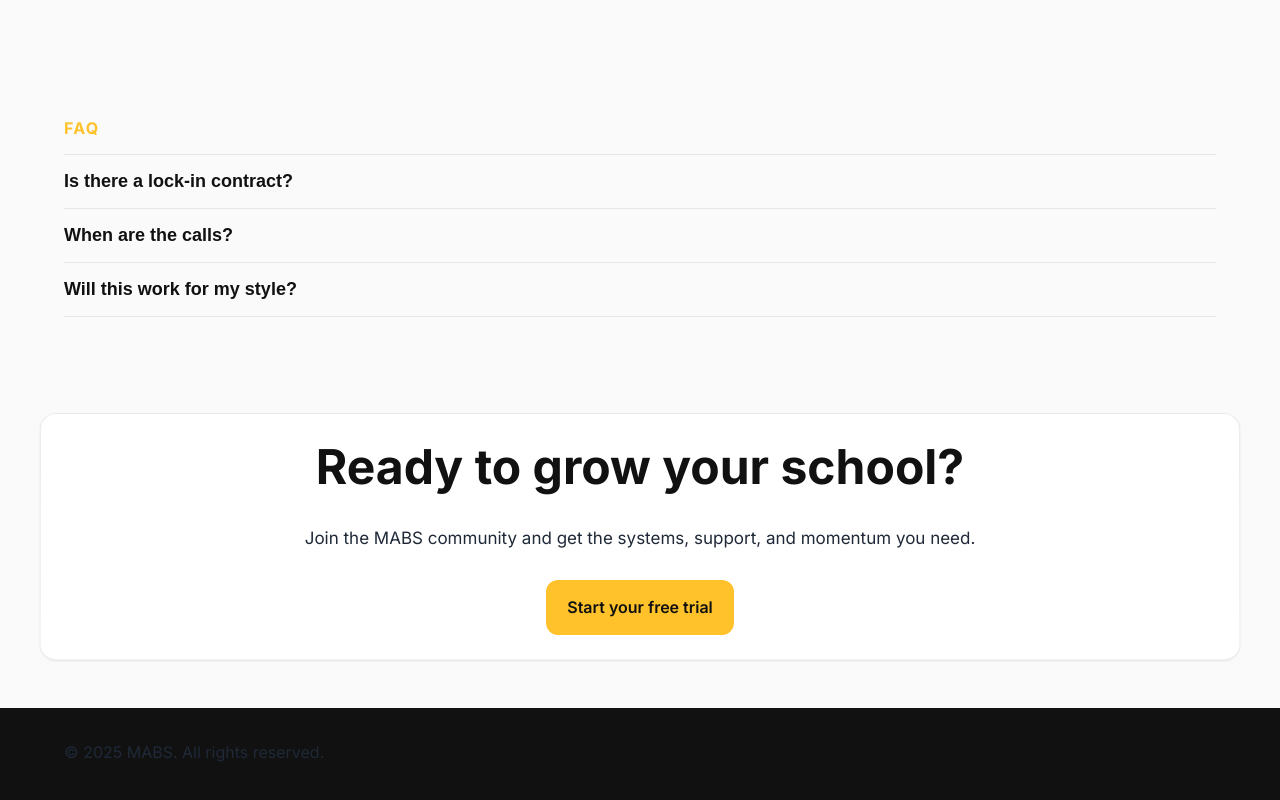
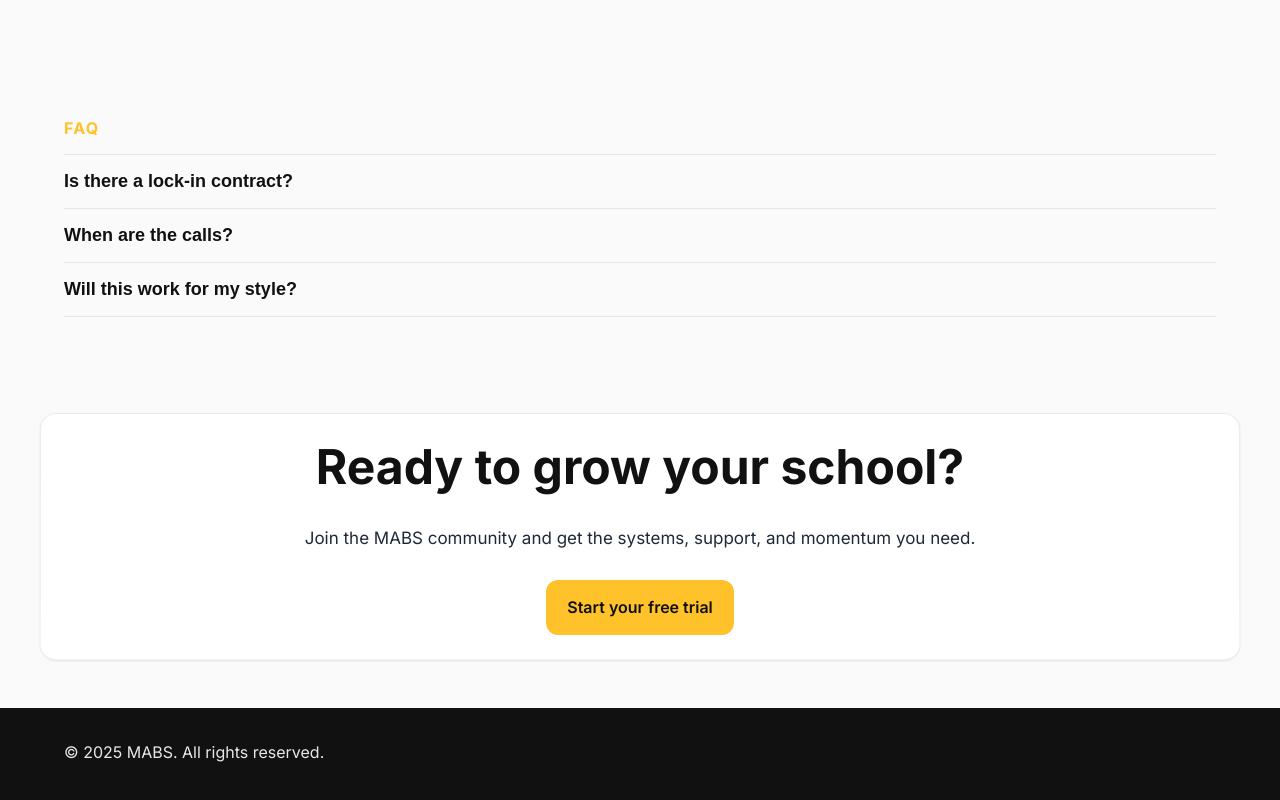
Before and after one commit to nsapsead/mabs, a plain HTML site: page public/index.html in a window 1280 px wide. Shown: the part 3948-4748 px from the top of the page. Drawn offline with Linux system fonts and the light colour scheme.

Commit message:
Fix footer copyright notice readability
- Add explicit white color for footer paragraph text
- Set proper font size using design tokens
- Add subtle opacity (0.9) for better visual hierarchy
- Improve contrast between text and dark background
- Ensure copyright notice is clearly readable

```diff
--- a/public/assets/css/layout.css
+++ b/public/assets/css/layout.css
@@ -48,6 +48,12 @@
   color: var(--color-white);
   padding: var(--space-5) 0;
 }
+
+.footer p {
+  color: var(--color-white);
+  font-size: var(--size-base);
+  opacity: 0.9;
+}
 /* Alternating sections + subtle texture */
 .section--alt {
   background: transparent;
```
